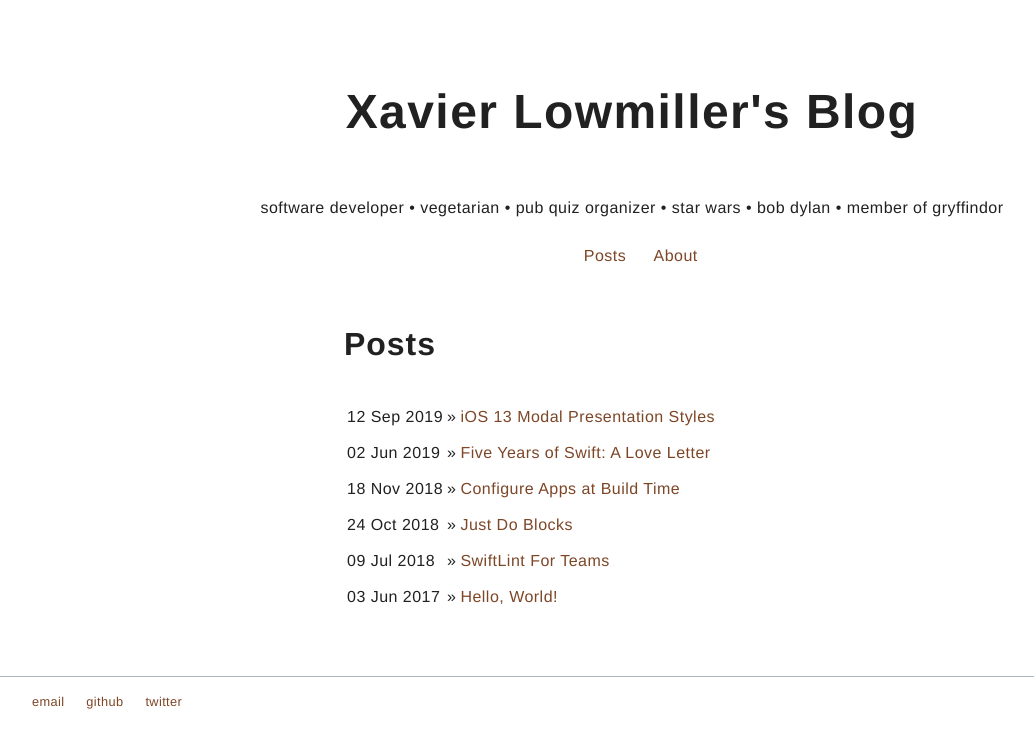
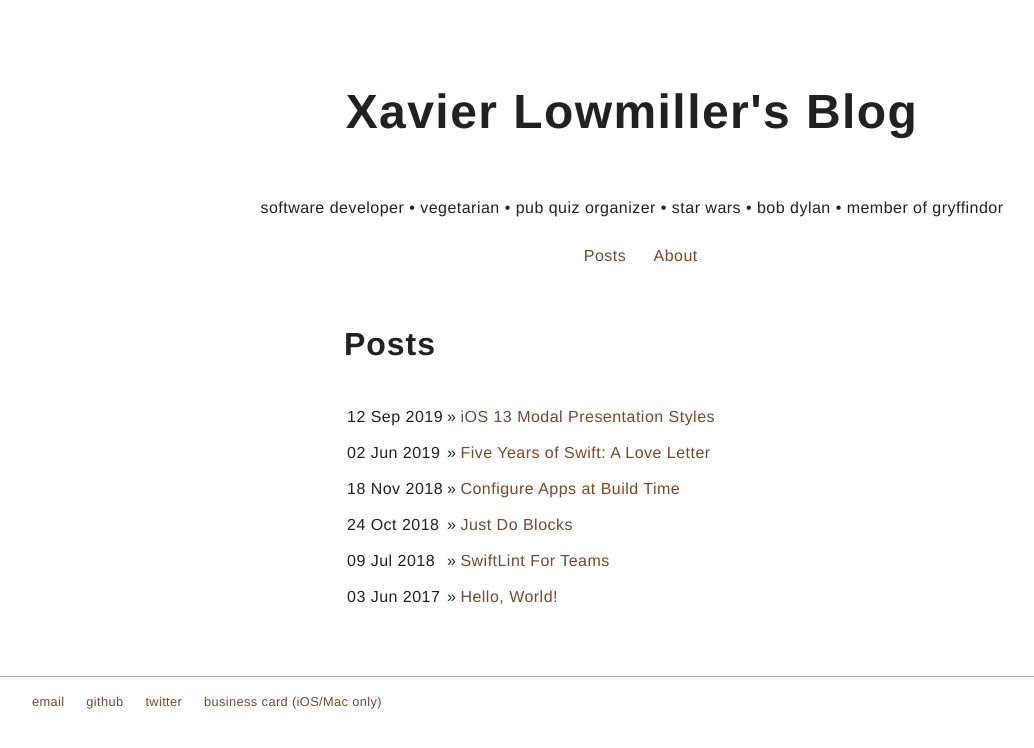
Before and after one commit to xavierLowmiller/xavierLowmiller.github.io, a Jekyll site: the page built from index.html, in a window 1280 px wide. Shown: the top 748 px of the page, without its empty margins (8-1042 px from the left). Built offline with Jekyll 4.4.1, drawn with Linux system fonts in a browser that asks for light colours; some of the changed lines change nothing that is shown.

Commit message:
Show business card again

```diff
--- a/_layouts/default.html
+++ b/_layouts/default.html
@@ -25,7 +25,7 @@
 					<li><a href="mailto:xaver.lohmueller@me.com">email</a></li>
 					<li><a href="https://github.com/xavierLowmiller">github</a></li>
 					<li><a href="https://twitter.com/xavierLowmiller">twitter</a></li>
-					<!-- <li><a href="https://businesscards.dev.adorsys.de/xlo">business card (iOS/Mac only)</a></li> -->
+					<li><a href="https://businesscards.cloud.adorsys.de/xlo">business card (iOS/Mac only)</a></li>
 				</ul>
 			</footer>
 		</body>
```
